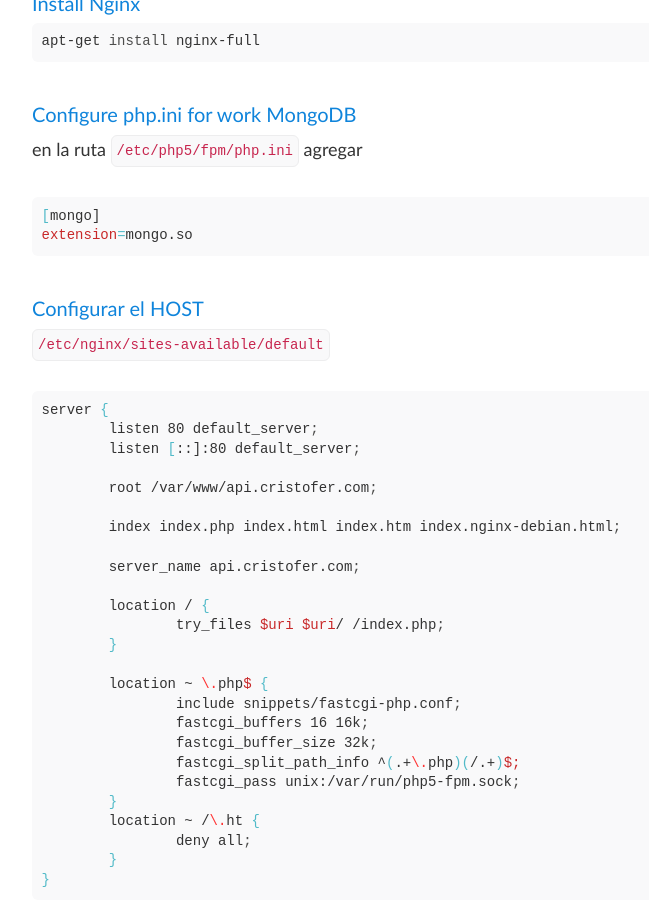
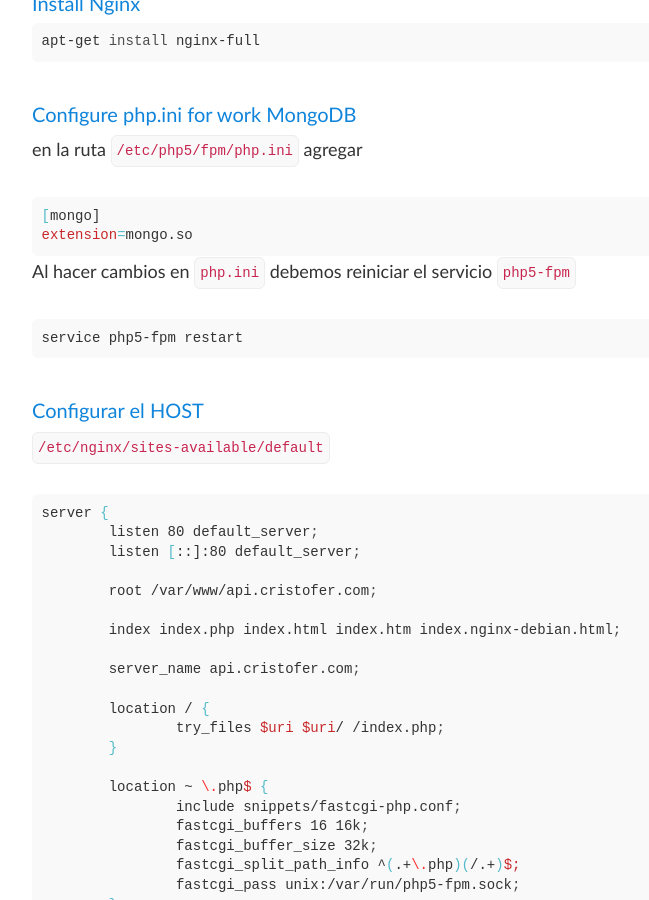
Before and after one commit to cristofer-dev/cristofer.io, a Jekyll site: the page built from _posts/2017-01-03-nginx-debian-8.md, in a window 1280 px wide and 900 px high, scrolled down 736 px. Shown: the whole window, without its empty margins (233-882 px from the left). Built offline with Jekyll 4.4.1, drawn with Linux system fonts in a browser that asks for light colours; comment, search, counter and statistics services are not loaded.

Commit message:
Update POST  Nginx-debian
	modified:   _posts/2017-01-03-nginx-debian-8.md

```diff
--- a/_posts/2017-01-03-nginx-debian-8.md
+++ b/_posts/2017-01-03-nginx-debian-8.md
@@ -49,6 +49,11 @@
 extension=mongo.so
 {% endhighlight %}
 
+Al hacer cambios en `php.ini` debemos reiniciar el servicio `php5-fpm`
+
+{% highlight Bash %}
+service php5-fpm restart
+{% endhighlight %}
 
 
 ###### Configurar el HOST
```
